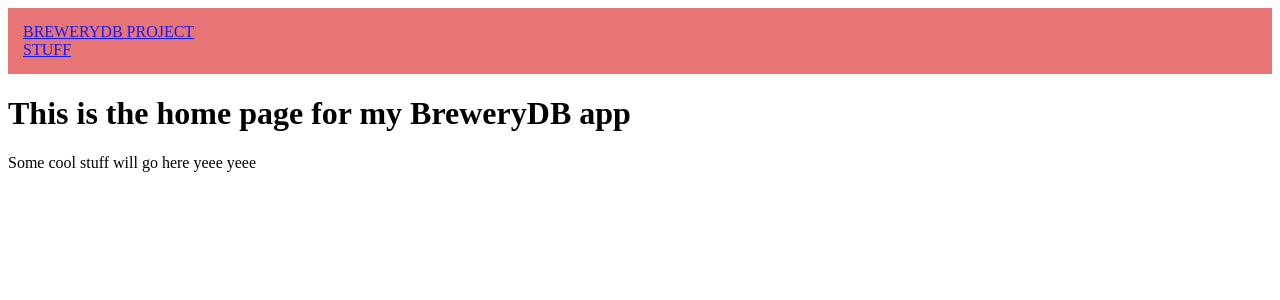
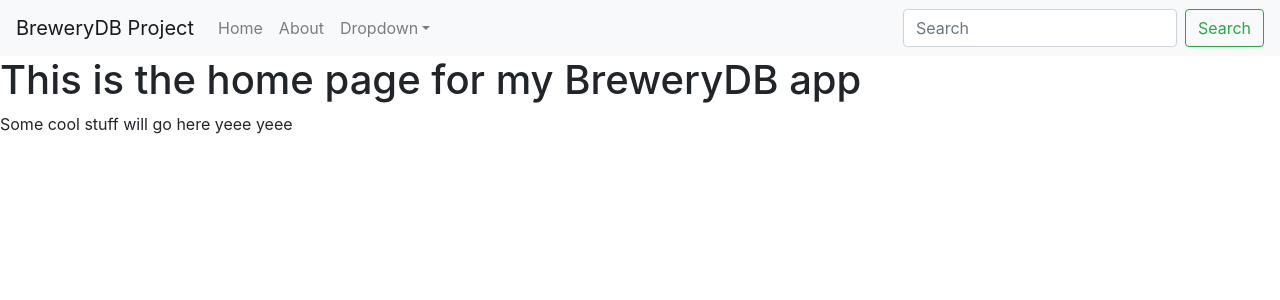
Before and after one commit to braddonako/breweryDbProject, a React (Create React App) app in the folder beer/: page / in a window 1280 px wide. Shown: the top 300 px of the page. Built offline with nearby package versions, Linux system fonts and the light colour scheme.

Commit message:
Navbar is working

```diff
--- a/beer/src/App.js
+++ b/beer/src/App.js
@@ -1,9 +1,9 @@
 import React from 'react';
 import { BrowserRouter, Route, Switch } from 'react-router-dom';
 import Home from './components/Home/home';
-import About from './components/About/about'
-import Header from './components/HeaderCompnent/header'
-
+import About from './components/About/about';
+import Header from './components/HeaderCompnent/header';
+import 'bootstrap/dist/css/bootstrap.min.css';
 
 function App() {
   return (
--- a/beer/src/components/HeaderCompnent/header.js
+++ b/beer/src/components/HeaderCompnent/header.js
@@ -1,17 +1,29 @@
 import React from 'react';
-import {Navbar, Nav, NavDropdown } from 'react-bootstrap';
+import {Navbar, Nav, NavDropdown, Form, FormControl, Button } from 'react-bootstrap';
 
 const Header = () => {
     return (
-   <Navbar style={{backgroundColor: '#E66767', color: 'white', textTransform: 'uppercase', padding: '15px', opacity: '.9'}}>
-    <Navbar.Brand href="#">BreweryDB Project</Navbar.Brand>
+<Navbar bg="light" expand="lg">
+  <Navbar.Brand href="#home">BreweryDB Project</Navbar.Brand>
+  <Navbar.Toggle aria-controls="basic-navbar-nav" />
+  <Navbar.Collapse id="basic-navbar-nav">
     <Nav className="mr-auto">
-      <NavDropdown title="Stuff" id="collasible-nav-dropdown">
-        <NavDropdown.Item href = "/about" >About this App</NavDropdown.Item>
-        <NavDropdown.Divider/>
+      <Nav.Link href="/">Home</Nav.Link>
+      <Nav.Link href="/about">About</Nav.Link>
+      <NavDropdown title="Dropdown" id="basic-nav-dropdown">
+        <NavDropdown.Item href="#action/3.1">Action</NavDropdown.Item>
+        <NavDropdown.Item href="#action/3.2">Another action</NavDropdown.Item>
+        <NavDropdown.Item href="#action/3.3">Something</NavDropdown.Item>
+        <NavDropdown.Divider />
+        <NavDropdown.Item href="#action/3.4">Separated link</NavDropdown.Item>
       </NavDropdown>
     </Nav>
-  </Navbar>
+    <Form inline>
+      <FormControl type="text" placeholder="Search" className="mr-sm-2" />
+      <Button variant="outline-success">Search</Button>
+    </Form>
+  </Navbar.Collapse>
+</Navbar>
     );
 };
 
```
